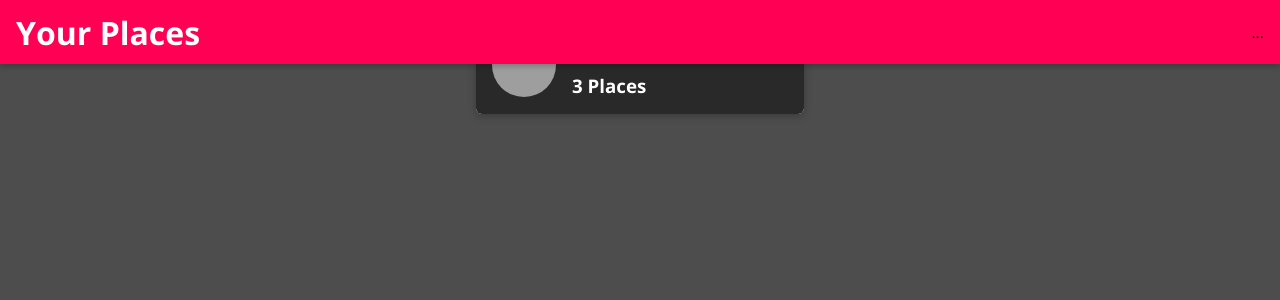
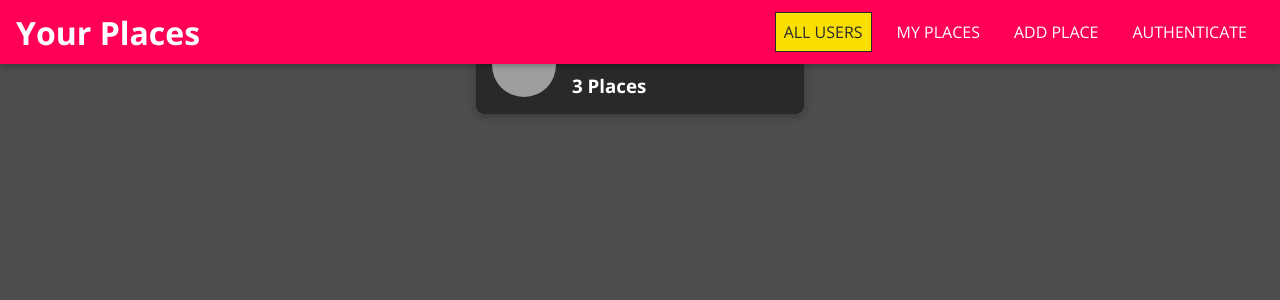
Before and after one commit to MikeDacanay/react_frontend1, a React (Create React App) app: page / in a window 1280 px wide. Shown: the top 300 px of the page. Built offline with nearby package versions, Linux system fonts and the light colour scheme; grey boxes are pictures that could not be loaded.

Commit message:
populated NavLinks component

```diff
--- a/src/shared/components/Navigation/MainNavigation.js
+++ b/src/shared/components/Navigation/MainNavigation.js
@@ -1,6 +1,8 @@
 import React from 'react';
 import {Link} from 'react-router-dom';
+
 import MainHeader from './MainHeader';
+import NavLinks from './NavLinks';
 import './MainNavigation.css';
 
 const MainNavigation = props => {
@@ -16,7 +18,9 @@ const MainNavigation = props => {
                     Your Places
                 </Link>
             </h1>
-            <nav>...</nav>
+            <nav>
+                <NavLinks/>
+            </nav>
         </MainHeader>
     )
 };
--- a/src/shared/components/Navigation/NavLinks.css
+++ b/src/shared/components/Navigation/NavLinks.css
@@ -0,0 +1,76 @@
+.nav-links {
+  list-style: none;
+  margin: 0;
+  padding: 0;
+  width: 100%;
+  height: 100%;
+  display: flex;
+  flex-direction: column;
+  justify-content: center;
+  align-items: center;
+}
+
+.nav-links li {
+  margin: 1rem;
+}
+
+.nav-links a {
+  border: 1px solid transparent;
+  color: #292929;
+  text-decoration: none;
+  padding: 0.5rem;
+}
+
+.nav-links a:hover,
+.nav-links a:active,
+.nav-links a.active {
+  background: #f8df00;
+  border-color: #292929;
+  color: #292929;
+}
+
+.nav-links button {
+  cursor: pointer;
+  border: 1px solid #292929;
+  color: #292929;
+  background: transparent;
+  padding: 0.5rem;
+  font: inherit;
+}
+
+.nav-links button:focus {
+  outline: none;
+}
+
+.nav-links button:hover,
+.nav-links button:active {
+  background: #292929;
+  color: white;
+}
+
+@media (min-width: 768px) {
+  .nav-links {
+    flex-direction: row;
+  }
+
+  .nav-links li {
+    margin: 0 0.5rem;
+  }
+
+  .nav-links a {
+    color: white;
+    text-decoration: none;
+  }
+
+  .nav-links button {
+    border: 1px solid white;
+    color: white;
+    background: transparent;
+  }
+
+  .nav-links button:hover,
+  .nav-links button:active {
+    background: #f8df00;
+    color: #292929;
+  }
+}
--- a/src/shared/components/Navigation/NavLinks.js
+++ b/src/shared/components/Navigation/NavLinks.js
@@ -0,0 +1,25 @@
+import React from 'react';
+import { NavLink } from 'react-router-dom';
+
+import './NavLinks.css'
+
+const NavLinks = props => {
+ return (
+     <ul className="nav-links">
+        <li>
+            <NavLink to='/' exact>ALL USERS</NavLink>
+        </li>
+        <li>
+            <NavLink to='/u1/places'>MY PLACES</NavLink>
+        </li>
+        <li>
+            <NavLink to='/places/new'>ADD PLACE</NavLink>
+        </li>
+        <li>
+            <NavLink to='/auth'>AUTHENTICATE</NavLink>
+        </li>
+     </ul>
+ )
+};
+
+export default NavLinks;
```
